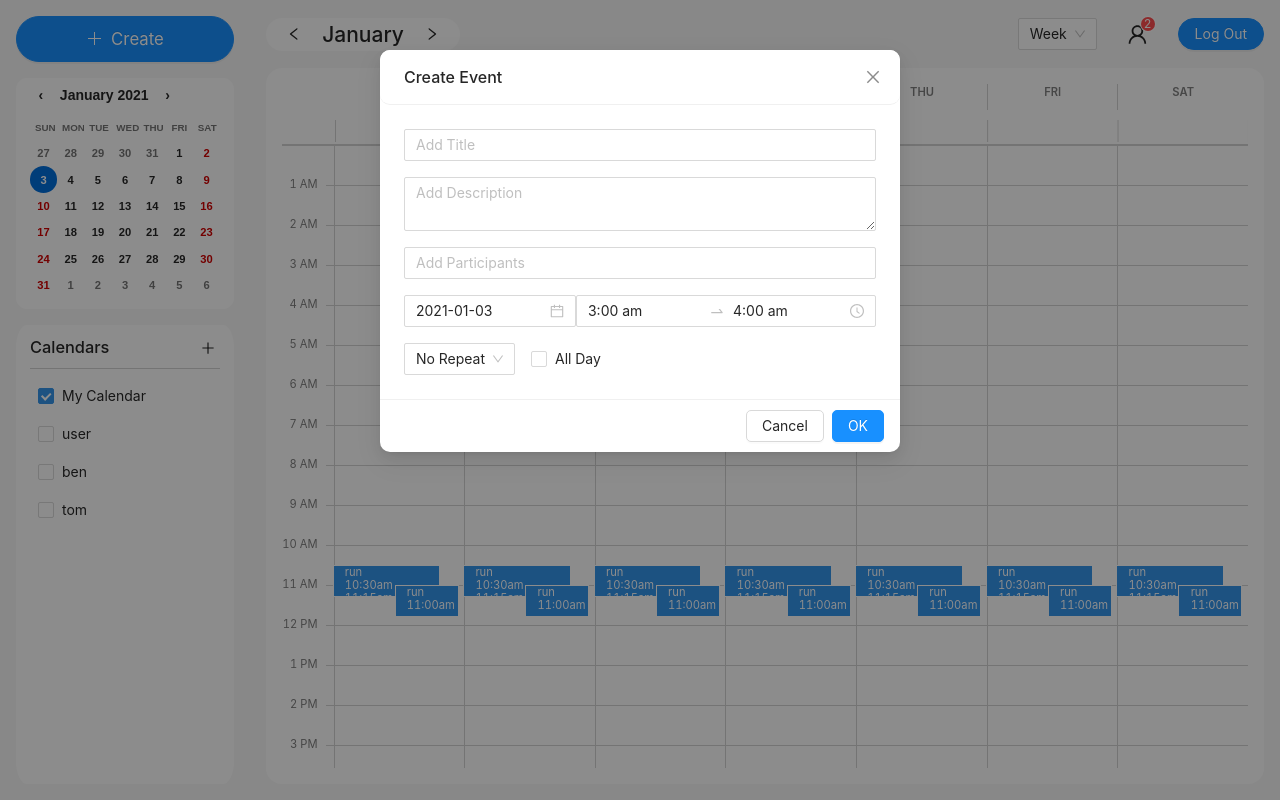
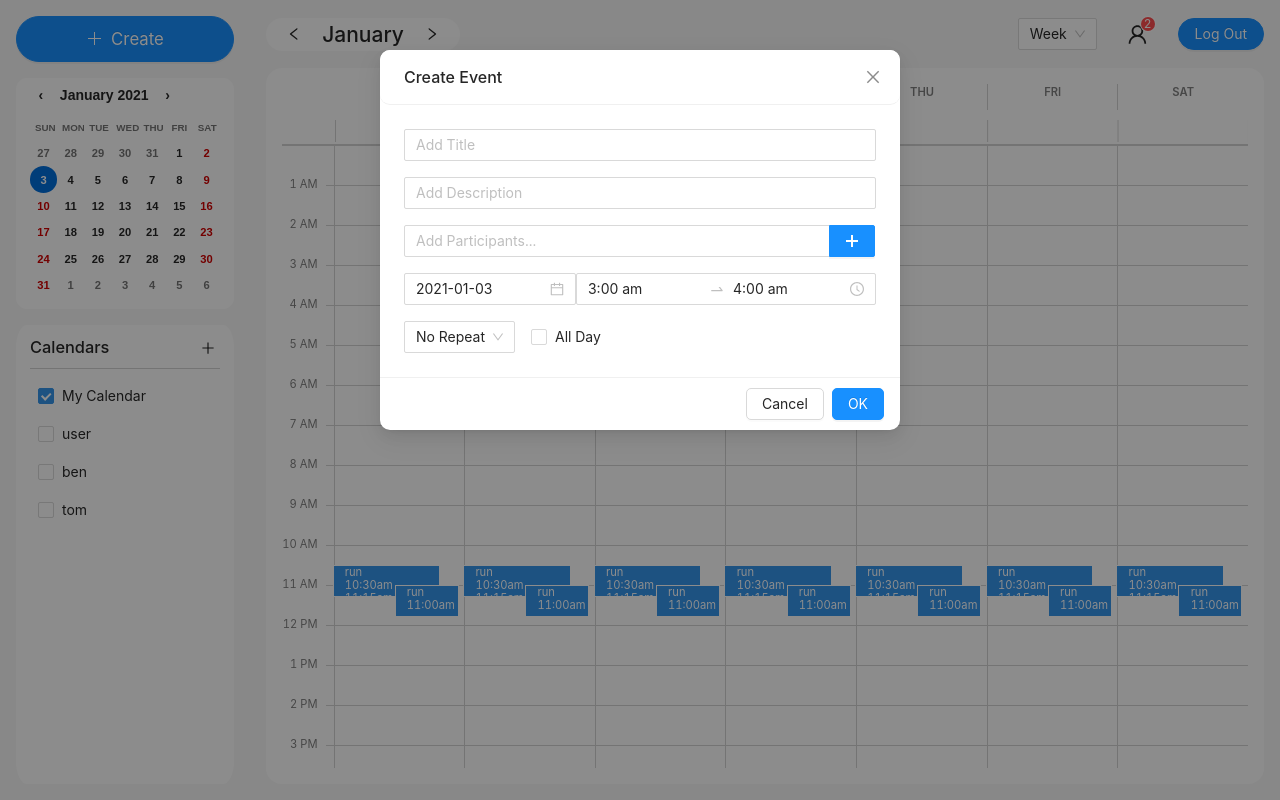
Before and after one commit to xuanlc113/spring-calendar, a React (Create React App) app in the folder client/: page / in a window 1280 px wide. Both pictures are taken after a click on the button "Create". Built offline with nearby package versions, Linux system fonts and the light colour scheme.

Commit message:
add create event attendee

```diff
--- a/client/src/event_info/BasicEventHook.js
+++ b/client/src/event_info/BasicEventHook.js
@@ -2,14 +2,6 @@ import { useState, useReducer, useEffect } from "react";
 import RRule, { rrulestr } from "rrule";
 import { eventTemplate, getDurationTemplate } from "./EventTemplates";
 import dayjs from "dayjs";
-
-export function getUsers() {
-  return [
-    { label: "sersd", value: "asdf" },
-    { label: "aesd", value: "ghjk" },
-    { label: "zxcsd", value: "zxcv" },
-  ];
-}
 
 export function useBasicEvent(datetime, event) {
   const [info, infoDispatch] = useReducer(
--- a/client/src/event_info/Popup.js
+++ b/client/src/event_info/Popup.js
@@ -1,5 +1,5 @@
 import styled from "styled-components";
-import { useState, useRef } from "react";
+import { useState } from "react";
 import {
   Modal,
   Space,
@@ -8,10 +8,12 @@ import {
   DatePicker,
   TimePicker,
   Checkbox,
+  Button,
 } from "antd";
 import RepeatPopup, { useCustomRepeatPopup } from "./RepeatPopup";
-import { useBasicEvent, getUsers, getRepeatValue } from "./BasicEventHook";
+import { useBasicEvent } from "./BasicEventHook";
 import { getDefaultRRules, getMonthOptions, getWeekday } from "./EventHelpers";
+import { CloseOutlined, PlusOutlined } from "@ant-design/icons";
 
 const PopupContainer = styled(Modal)`
   top: 50px;
@@ -36,13 +38,27 @@ const DateContainer = styled.div`
   align-items: center;
 `;
 
-const { TextArea } = Input;
+const AttendeeList = styled.div`
+  margin: 0 1rem;
+  max-height: 6rem;
+  overflow-y: auto;
+`;
+
+const AttendeeTag = styled.div`
+  display: flex;
+  justify-content: space-between;
+  align-items: center;
+  & > p {
+    margin: 0;
+  }
+`;
+
+const { TextArea, Search } = Input;
 const { RangePicker: DateRangePicker } = DatePicker;
 const { RangePicker: TimeRangePicker } = TimePicker;
 const { Option } = Select;
 
 export default function Popup(props) {
-  const select = useRef(null);
   const {
     info,
     infoDispatch,
@@ -57,10 +73,14 @@ export default function Popup(props) {
     info.start,
     infoDispatch
   );
-
-  function blur() {
-    select.current.blur();
-  }
+  const {
+    attendees,
+    input,
+    error,
+    setInput,
+    addAttendee,
+    removeAttendee,
+  } = useAttendees(infoDispatch);
 
   function setRepeat(value) {
     if (value === "custom") {
@@ -92,26 +112,36 @@ export default function Popup(props) {
             }
           />
           <TextArea
-            rows={2}
+            autoSize={{ minRows: 1, maxRows: 2 }}
             placeholder="Add Description"
             value={info.description}
             onChange={(e) =>
               infoDispatch({ type: "description", value: e.target.value })
             }
           />
-          <Select
-            mode="multiple"
-            placeholder="Add Participants"
-            style={{ width: "100%" }}
-            options={getUsers()}
-            ref={select}
+          <Search
+            placeholder="Add Participants..."
             allowClear
-            value={info.participants}
-            onChange={(val) => {
-              infoDispatch({ type: "attendees", value: val });
-              blur();
-            }}
+            enterButton={<PlusOutlined />}
+            value={input}
+            onChange={(e) => setInput(e.target.value)}
+            onSearch={addAttendee}
           />
+          {error && <p style={{ color: "red" }}>Cannot find calender</p>}
+          {attendees.length > 0 && (
+            <AttendeeList>
+              {attendees.map((a) => (
+                <AttendeeTag>
+                  <p>{a.email}</p>
+                  <Button
+                    type="text"
+                    icon={<CloseOutlined style={{ fontSize: "0.8em" }} />}
+                    onClick={() => removeAttendee(a.email)}
+                  />
+                </AttendeeTag>
+              ))}
+            </AttendeeList>
+          )}
           <DateContainer>
             {info.isAllDay ? (
               <DateRangePicker
@@ -196,3 +226,32 @@ export function usePopup() {
 
   return { isVisible, openPopup, closePopup, okPopup };
 }
+
+function useAttendees(infoDispatch) {
+  const [attendees, setAttendees] = useState([]);
+  const [input, setInput] = useState("");
+  const [error, setError] = useState(false);
+
+  function addAttendee(email) {
+    setInput("");
+    if (attendees.some((attendee) => attendee.email === email)) {
+      setError(true);
+      return;
+    }
+    if (email === "as") {
+      setError(true);
+      return;
+    }
+    setError(false);
+    setAttendees([...attendees, { email, id: 100 }]);
+    infoDispatch({ type: "attendees", value: attendees.map((a) => a.id) });
+  }
+
+  function removeAttendee(email) {
+    let filtered = attendees.filter((attendee) => attendee.email !== email);
+    setAttendees(filtered);
+    infoDispatch({ type: "attendees", value: filtered.map((a) => a.id) });
+  }
+
+  return { attendees, input, error, setInput, addAttendee, removeAttendee };
+}
--- a/client/src/layout/Home.js
+++ b/client/src/layout/Home.js
@@ -110,11 +110,26 @@ function useCalendarSelector(userId) {
   }
 
   function updateCalendars(label) {
+    if (
+      calendars.filter((i) => i.checked).length === 1 &&
+      getCalendar(label).checked
+    ) {
+      return;
+    }
     setCalendars(
       calendars.map((i) =>
         i.label === label ? { ...i, checked: !i.checked } : i
       )
     );
+  }
+
+  function getCalendar(label) {
+    for (let i = 0; i < calendars.length; i++) {
+      if (calendars[i].label === label) {
+        return calendars[i];
+      }
+    }
+    return {};
   }
 
   useEffect(() => {
--- a/client/src/schedule/AllDayEvent.js
+++ b/client/src/schedule/AllDayEvent.js
@@ -18,6 +18,7 @@ const Flag = styled.div`
   border-bottom-right-radius: ${(props) => (props.end ? "5px" : 0)};
 
   & > p {
+    color: white;
     margin-bottom: 0;
     margin-left: 5px;
     font-weight: 600;
```
Also changed, not shown: 1 other file (tests, documents, lock files or other folders).
